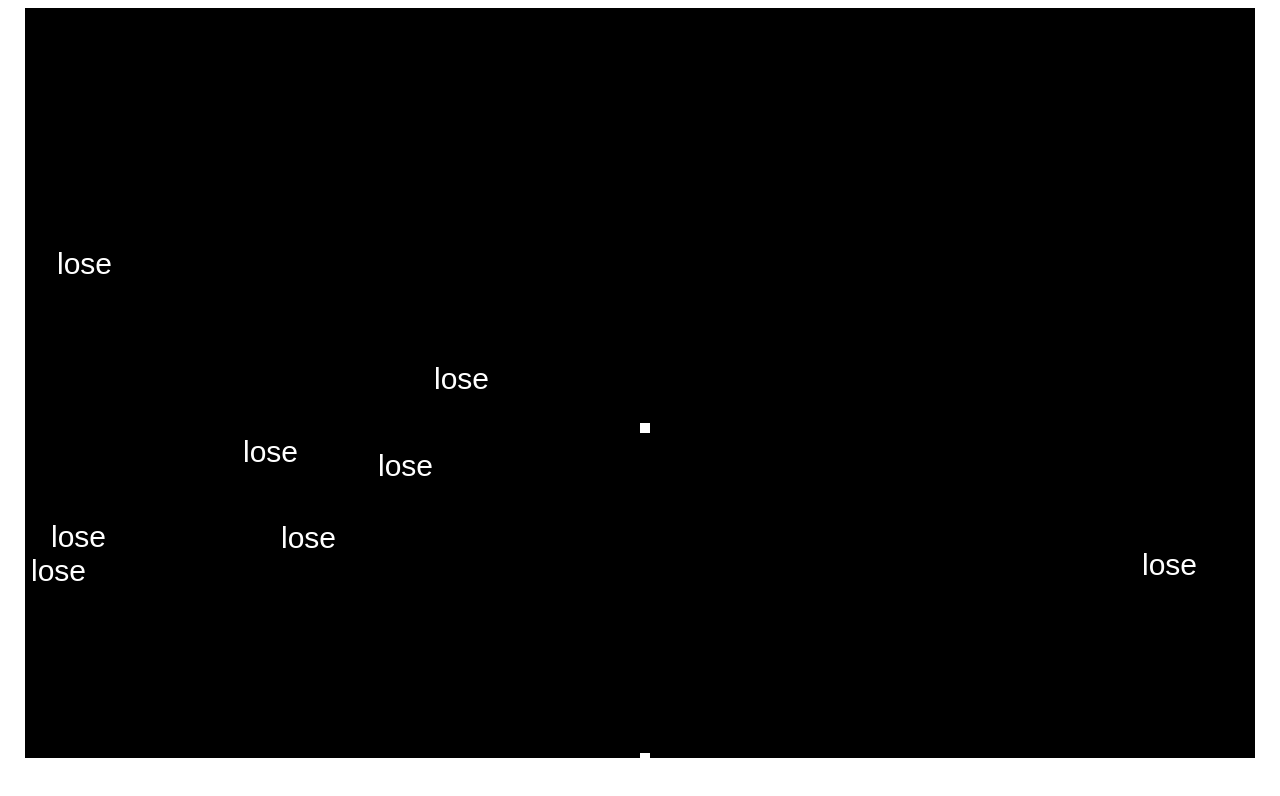
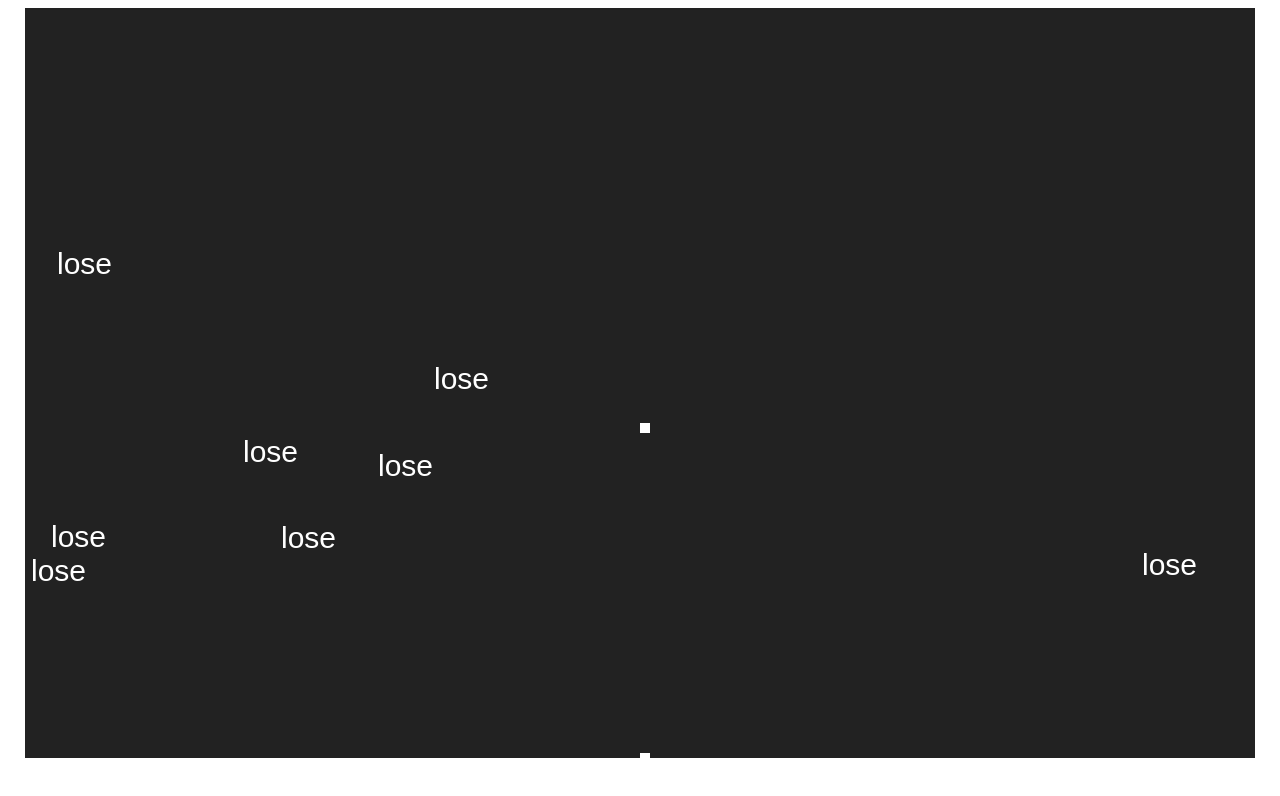
Before and after one commit to itsticks/snake-jam, a plain HTML site: page index.html in a window 1280 px wide. Drawn offline with Linux system fonts and the light colour scheme.

Commit message:
changing the background colour

```diff
--- a/index.html
+++ b/index.html
@@ -6,7 +6,7 @@
 
 <style>
 main#main {margin:auto;text-align:center;}
-canvas#canvas {background:black;}
+canvas#canvas {background:#222222;}
 </style>
 
 </head>
```
